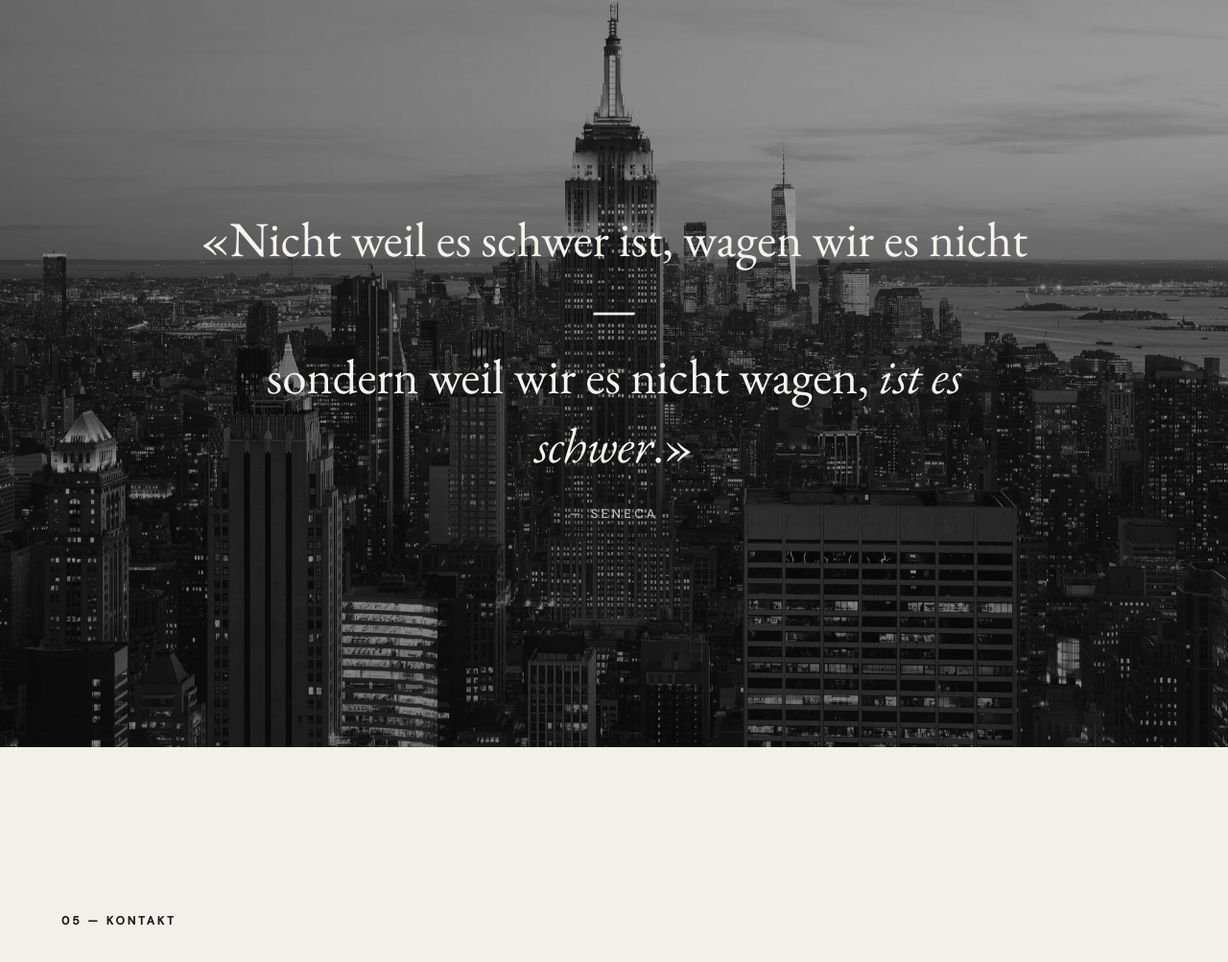
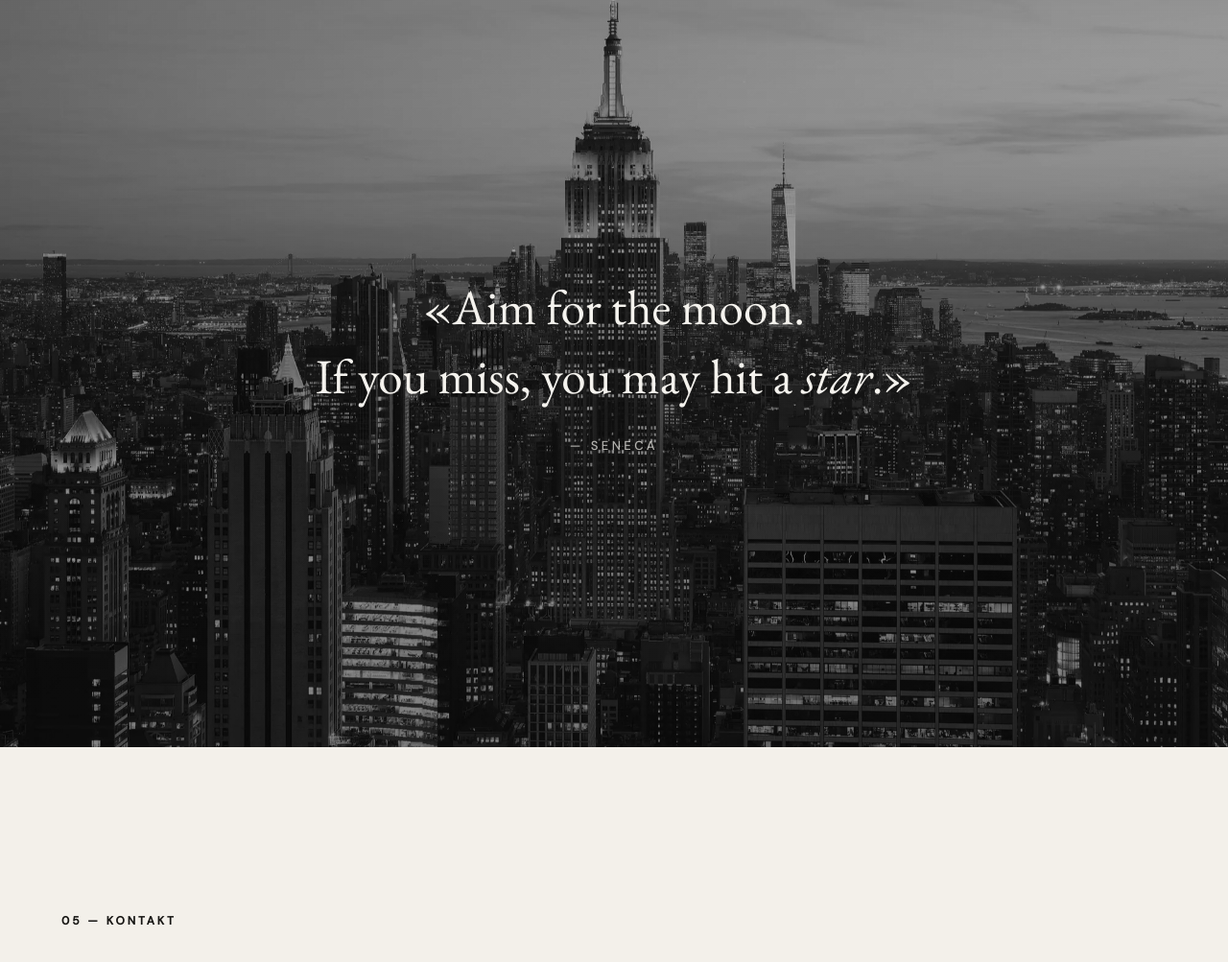
Before and after one commit to YannikAckermann/Yannik-protfolio, a website: page index.html in a window 1280 px wide. Shown: the part 7829-8832 px from the top of the page at 96% size. Drawn offline with nearby package versions, Linux system fonts and the light colour scheme.

Commit message:
text change

```diff
--- a/index.html
+++ b/index.html
@@ -322,8 +322,8 @@
       <img class="statement-bg" src="assets/skyline.webp" loading="lazy" decoding="async" alt="" aria-hidden="true">
       <div class="statement-overlay" aria-hidden="true"></div>
       <p class="statement-text" data-reveal>
-        «Nicht weil es schwer ist, wagen wir es nicht —<br>
-        sondern weil wir es nicht wagen, <em>ist es schwer</em>.»
+        «Aim for the moon. <br>
+        If you miss, you may hit a  <em>star</em>.»
         <span class="statement-author">Seneca</span>
       </p>
     </section>
```
